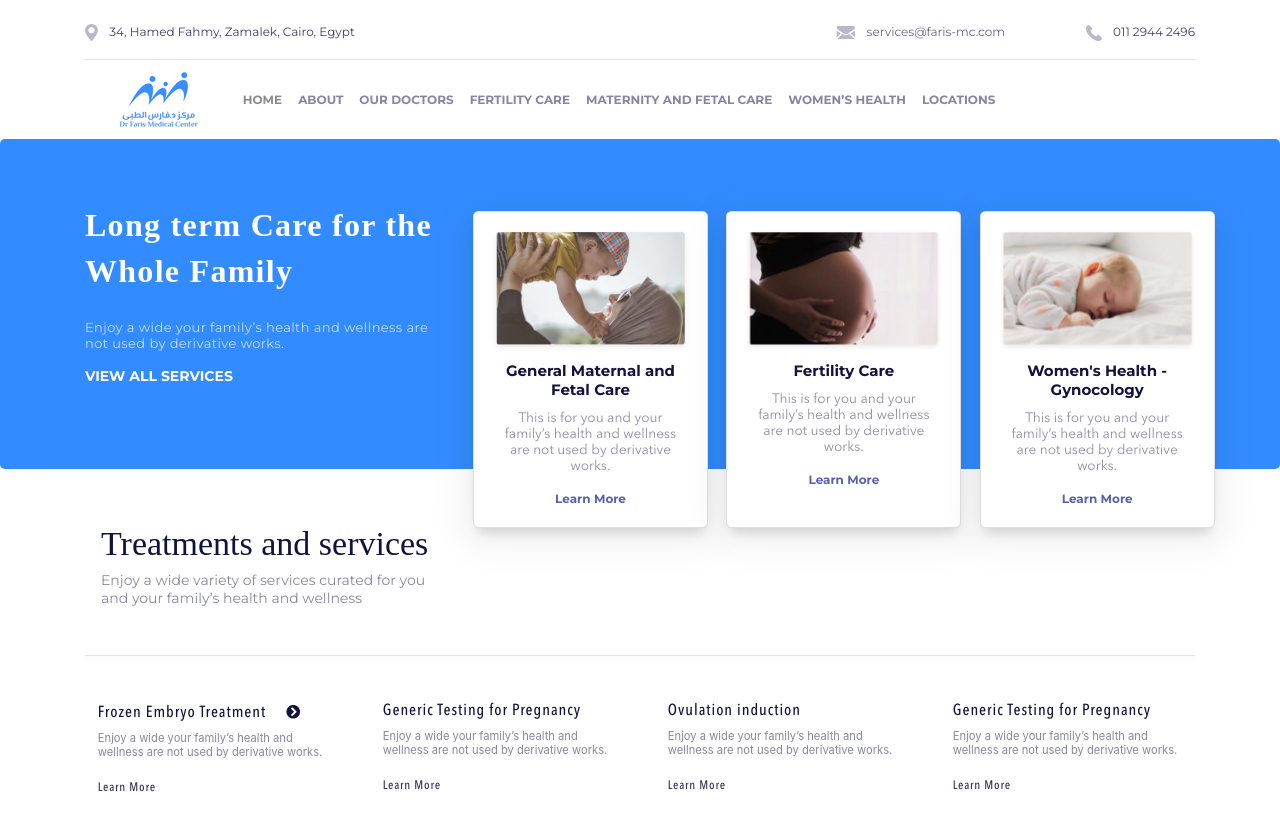
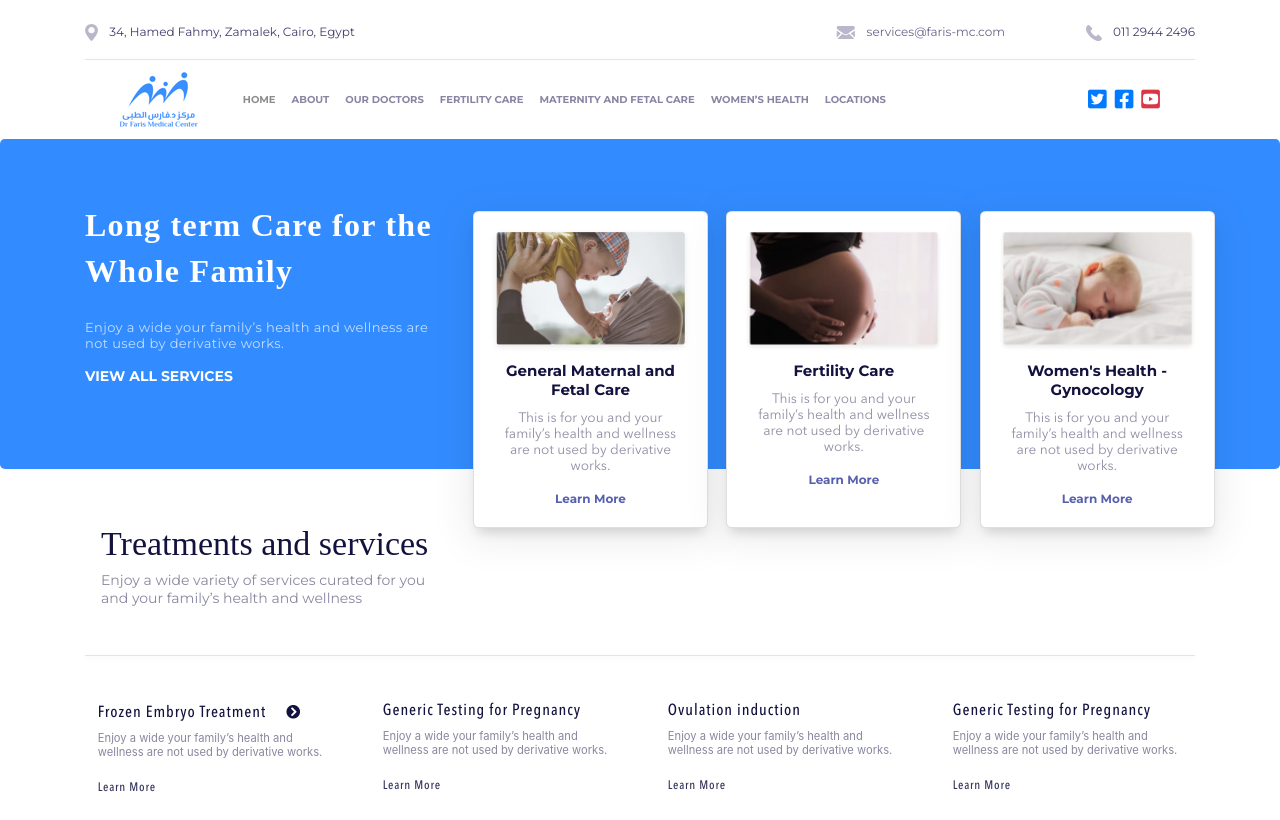
Before and after one commit to benessaessa/DrFaris, a plain HTML site: page about.html in a window 1280 px wide. Shown: the top 820 px of the page. Drawn offline with nearby package versions, Linux system fonts and the light colour scheme.

Commit message:
second page

```diff
--- a/about.html
+++ b/about.html
@@ -46,10 +46,10 @@
         <div class="collapse navbar-collapse" id="navbarSupportedContent">
             <ul class="navbar-nav mr-auto">
                 <li class="nav-item active">
-                    <a class="nav-link" href="#"> HOME </a>
+                    <a class="nav-link" href="index.html"> HOME </a>
                 </li>
                 <li class="nav-item">
-                    <a class="nav-link" href="#">ABOUT</a>
+                    <a class="nav-link" href="about.html">ABOUT</a>
                 </li>
                 <li class="nav-item">
                     <a class="nav-link" href="#">OUR DOCTORS </a>
@@ -65,6 +65,13 @@
                 </li>
                 <li class="nav-item">
                     <a class="nav-link" href="#">LOCATIONS</a>
+                </li>
+            </ul>
+            <ul class="navbar-nav ml-auto pr-2">
+                <li class="form-inline pt-3 pb-3">
+                    <a href="#" class="pr-2 social_1"><i class="fab fa-twitter-square fa-lg text-primary"></i></a>
+                    <a href="#" class="pr-2 social_2"><i class="fab fa-facebook-square fa-lg"></i></a>
+                    <a href="#" class="social_1"><i class="fab fa-youtube-square fa-lg text-danger"></i></a>
                 </li>
             </ul>
         </div>
--- a/css/style.css
+++ b/css/style.css
@@ -36,7 +36,15 @@ p{
 }
 .navbar-light{
     padding-left: 7rem !important;
-    padding-right: 1rem !important;
+    padding-right: 7rem !important;
+}
+
+.social_1,.social_2,.social_3{
+    font-size: 16px !important;
+}
+
+.social_1:hover,.social_2:hover,.social_3:hover{
+    opacity: 0.8;
 }
 
 .textHeader:hover,.textHeader a:hover{
@@ -79,29 +87,29 @@ p{
     }
     .navbar-light{
         padding-left: 1rem !important;
+        padding-right: 1rem !important;
     }
 }
 @media screen and (width:1024px){
     .navbar-light{
         padding-left: 2rem !important;
-        padding-right: 1rem !important;
+        padding-right: 2rem !important;
     }
 }
 @media screen and (width:1440px){
     .navbar-light{
         padding-left: 10.5% !important;
-        padding-right: 1rem !important;
+        padding-right: 10.5% !important;
     }
 }
 .navbar-collapse{
     padding-left: 0.8rem;
 }
 .navbar .nav-item .nav-link{
-    font-size: 12px;
+    font-size: 10px;
     color: #130e49;
     opacity: 0.5;
     font-family: Montserrat;
-    font-size: 12px;
     font-weight: bold;
 }
 .introduction h2{
```
Also changed, not shown: index.html (+8 -1 lines).
